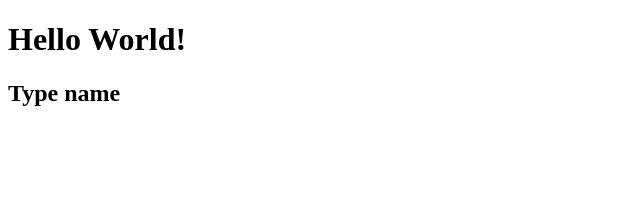
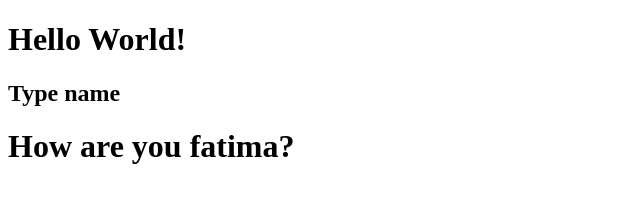
Before and after one commit to Fatima3444/Fatima-repository, a plain HTML site: page index.html in a window 1280 px wide. Shown: the whole page, without its empty margins (0-640 px from the left). Drawn offline with Linux system fonts and the light colour scheme.

Commit message:
Modified index.html and added style.css and index.js file

```diff
--- a/index.html
+++ b/index.html
@@ -9,5 +9,6 @@
 <body>
  <h1>Hello World!</h1>
 <h2>Type name</h2>
+<h1>How are you fatima?</h1>
 </body>
 </html>
--- /dev/null
+++ b/style.css
@@ -0,0 +1,4 @@
+h1 {
+    font-size: 36px;
+    color: chartreuse;
+}
```
Also changed, not shown: index.js (added).
